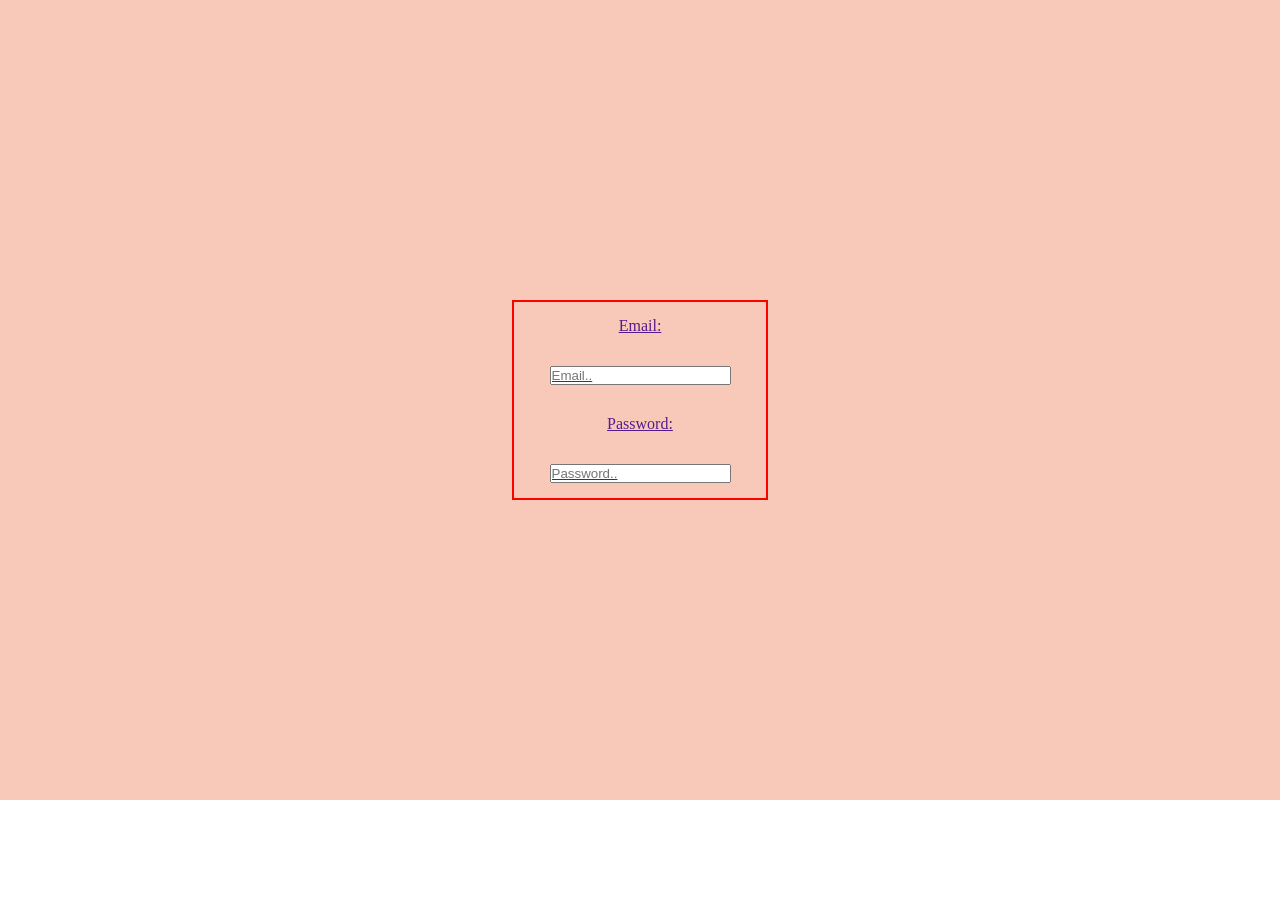
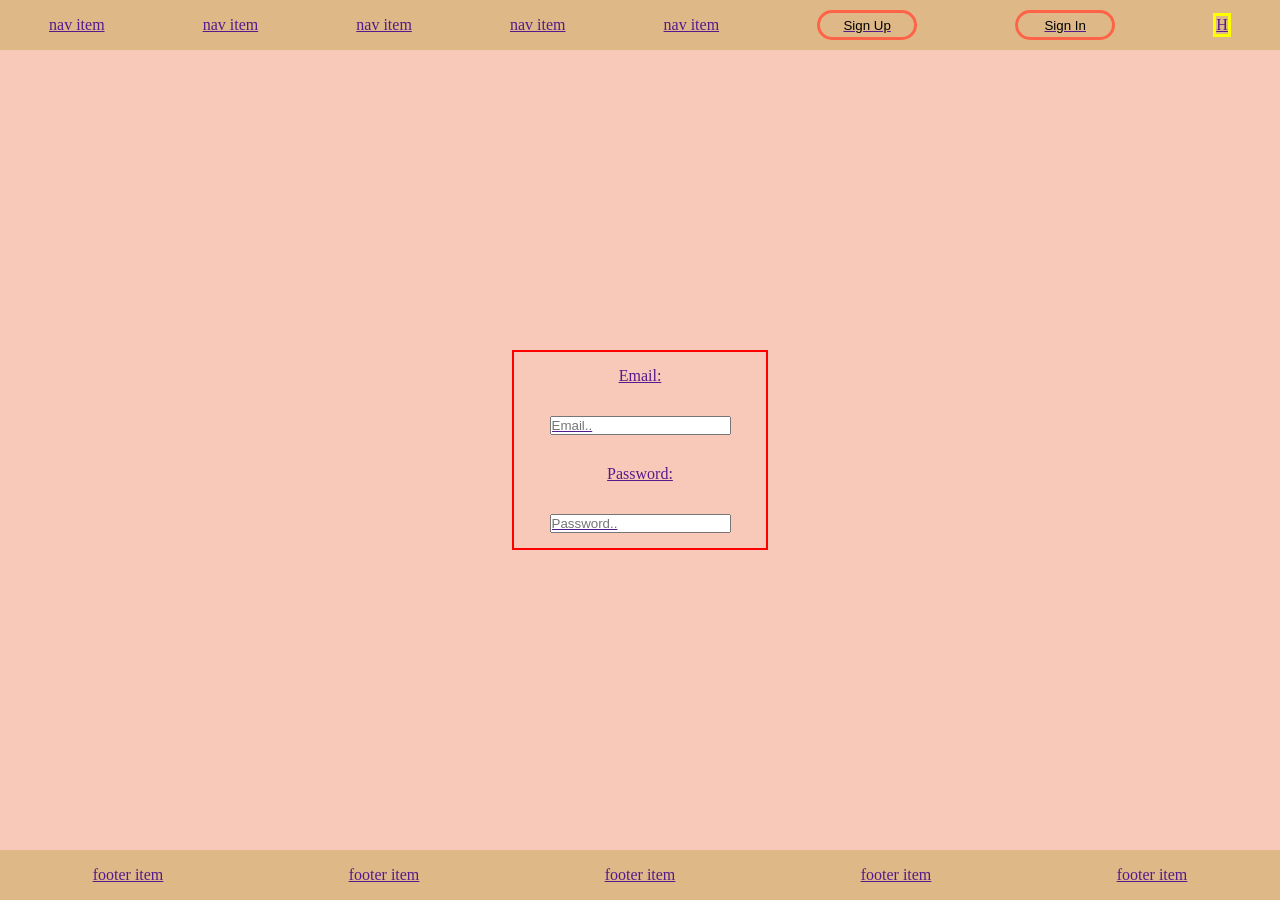
Before and after one commit to fidashn/newProject1, a React (Create React App) app: page /signIn in a window 1280 px wide. Before the commit the page ends 800 px from the top, so only its background shows below. Built offline with nearby package versions, Linux system fonts and the light colour scheme.

Commit message:
added the navbar and footer to signUp and signIn pages

```diff
--- a/src/Components/SignIn.js
+++ b/src/Components/SignIn.js
@@ -1,8 +1,12 @@
 import React from 'react';
+import Navbar from '../Components/Navbar';
+import Footer from '../Components/Footer';
 
 function SignIn() {
   return (
-    <div className='signInWrapper'>
+    <>
+    <Navbar />
+      <div className='signInWrapper'>
       <form action="" className='signInForm'>
         Email:
         <input type="text" placeholder="Email.."/>
@@ -10,6 +14,8 @@ function SignIn() {
         <input type="text" placeholder="Password.."/>
       </form>
     </div>
+      <Footer/>
+      </>
   )
 }
 
--- a/src/Components/SignUp.js
+++ b/src/Components/SignUp.js
@@ -1,7 +1,11 @@
-import React from 'react'
+import React from 'react';
+import Navbar from '../Components/Navbar';
+import Footer from '../Components/Footer';
 
 function SignUp() {
   return (
+    <>
+     <Navbar />
     <div className='signUpWrapper'>
     <form action="" className='signUpForm'>
     Full Name:
@@ -10,7 +14,10 @@ function SignUp() {
     <input type="text" placeholder="Email.."/>
     Password:
     <input type="text" placeholder="Password.."/>
-  </form></div>
+  </form>
+  </div>
+  <Footer/>
+  </>
   )
 }
 
```
